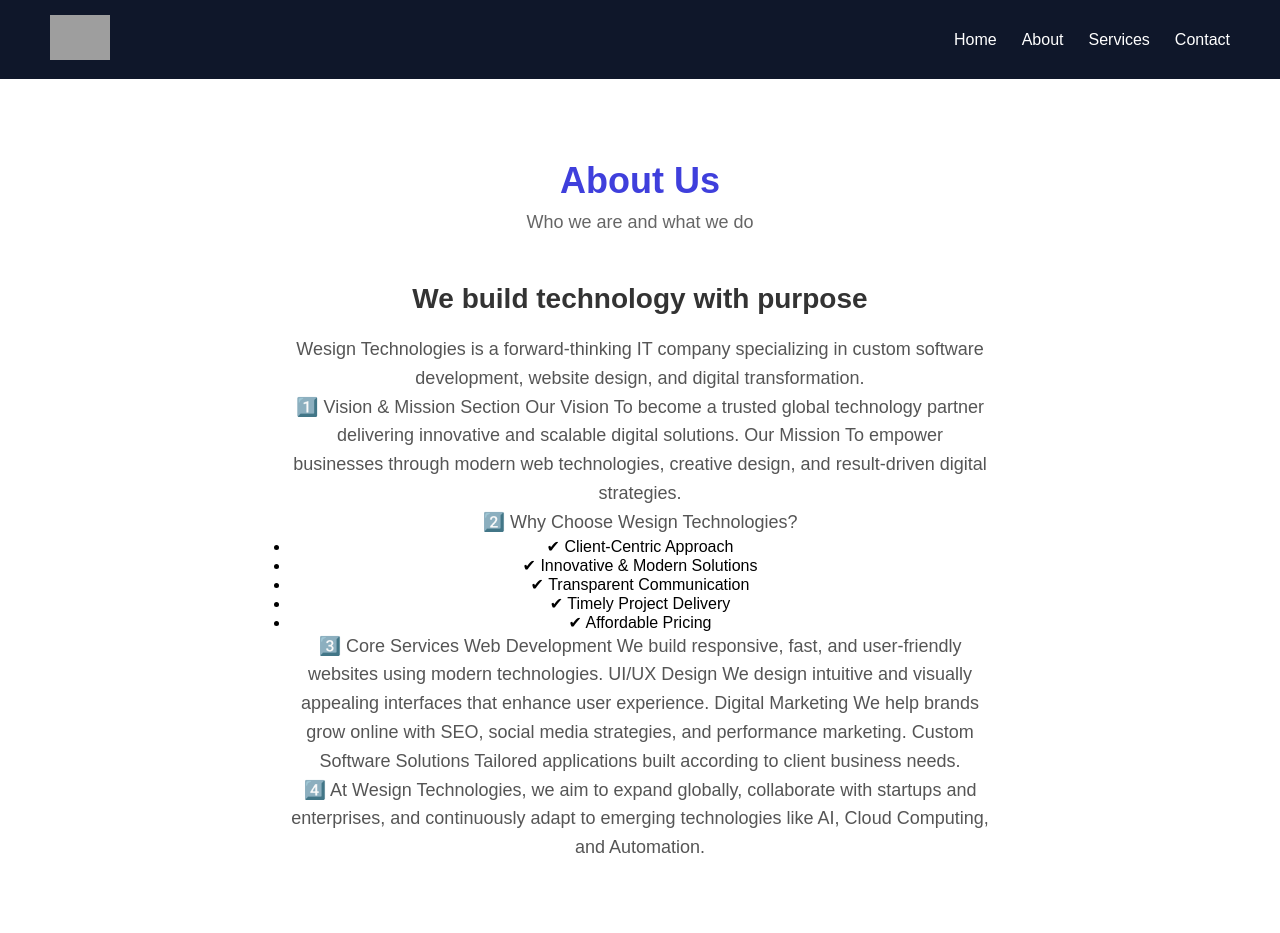
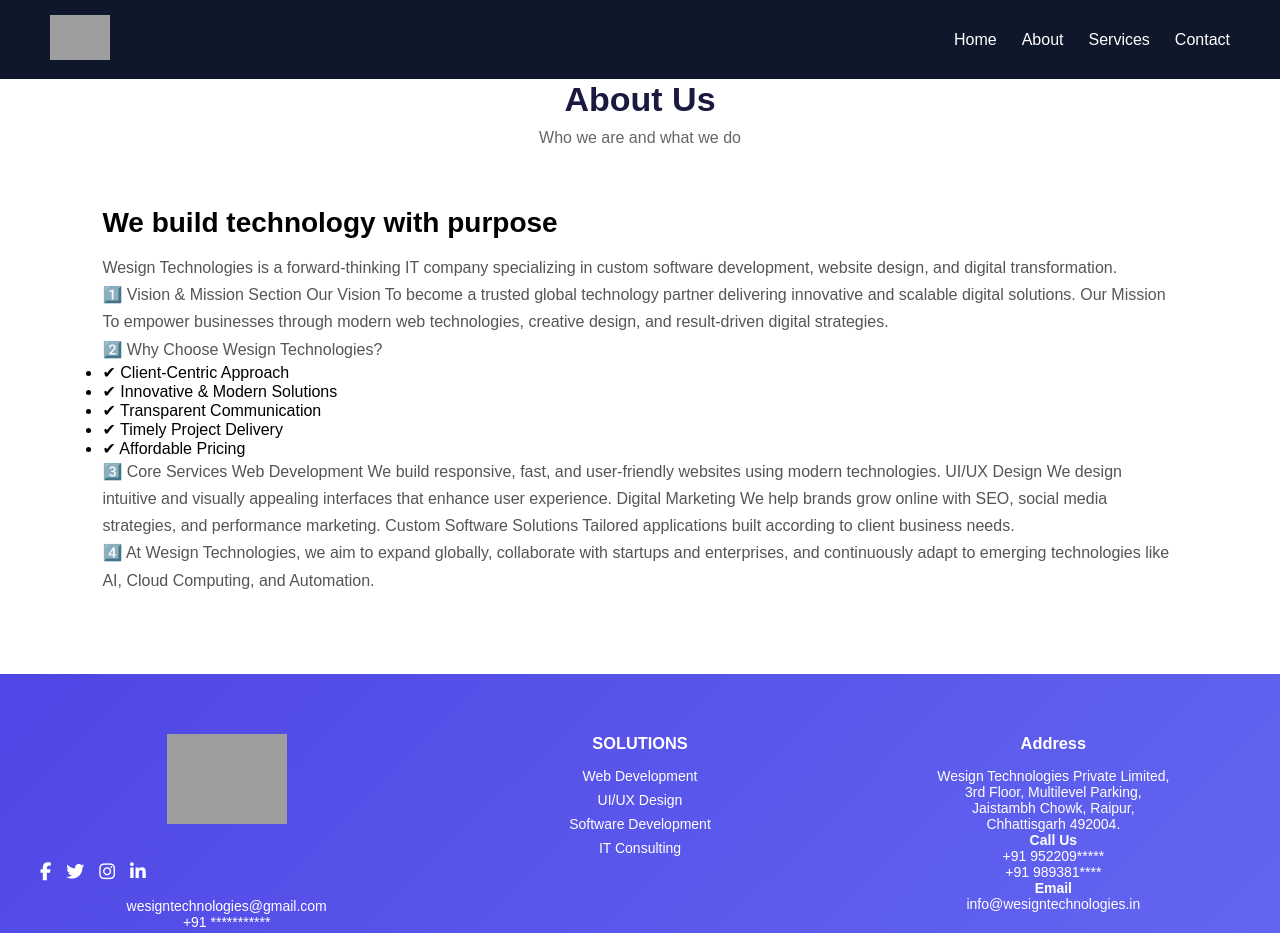
Before and after one commit to vaishnavriya92/wesign, a plain HTML site: page about.html in a window 1280 px wide. Shown: the top 933 px of the page. Drawn offline with Linux system fonts and the light colour scheme; grey boxes are pictures that could not be loaded.

Commit message:
Update style.css

```diff
--- a/style.css
+++ b/style.css
@@ -1,12 +1,10 @@
-
-* {
+* * {
     margin: 0;
     padding: 0;
     box-sizing: border-box;
 }
 
 body {
-  padding-top: 80px;
     font-family: Arial, sans-serif;
     overflow-x: hidden;
 }
@@ -44,10 +42,6 @@
 
 nav ul li a:hover {
     text-decoration: underline;
-}
-.nav-link {
-  display:flex;
-  gap: 20px;
 }
 
     .hero {
@@ -137,7 +131,7 @@
       color: #555;
     }
 
-    .service {
+    .services {
       display: grid;
       grid-template-columns: repeat(auto-fit, minmax(250px, 1fr));
       gap: 25px;
@@ -275,84 +269,5 @@
       .hero {
         text-align: center;
       }
+
     }
-    @media (max-width: 768px) {
-    .services {
-        flex-direction: column;
-    }
-}
-@media (max-width: 768px) {
-  .nav-link {
-    flex-direction: column;
-  }
-}
-@media (max-width: 768px) {
-
-
-}
-@media (max-width: 768px) {
-
-    .hero {
-        padding: 100px 5% 60px;
-    }
-
-    .hero h1 {
-        font-size: 30px;
-    }
-
-    .hero p {
-        font-size: 14px;
-    }
-
-    .hero button {
-        font-size: 14px;
-        padding: 10px 20px;
-    }
-}
-
-
-
-section {
-    padding: 80px 8%;
-}
-
-/* Section Title */
-.section-title {
-    text-align: center;
-    margin-bottom: 50px;
-}
-
-.section-title h2 {
-    font-size: 36px;
-    color: #3f3fdc;
-    margin-bottom: 10px;
-}
-
-.section-title p {
-    color: #666;
-    font-size: 18px;
-}
-
-/* About Section */
-.about {
-    display: flex;
-    justify-content: center;
-    align-items: center;
-}
-
-.about-text {
-    max-width: 700px;
-    text-align: center;
-}
-
-.about-text h3 {
-    font-size: 28px;
-    margin-bottom: 20px;
-    color: #333;
-}
-
-.about-text p {
-    font-size: 18px;
-    color: #555;
-    line-height: 1.6;
-}
```
